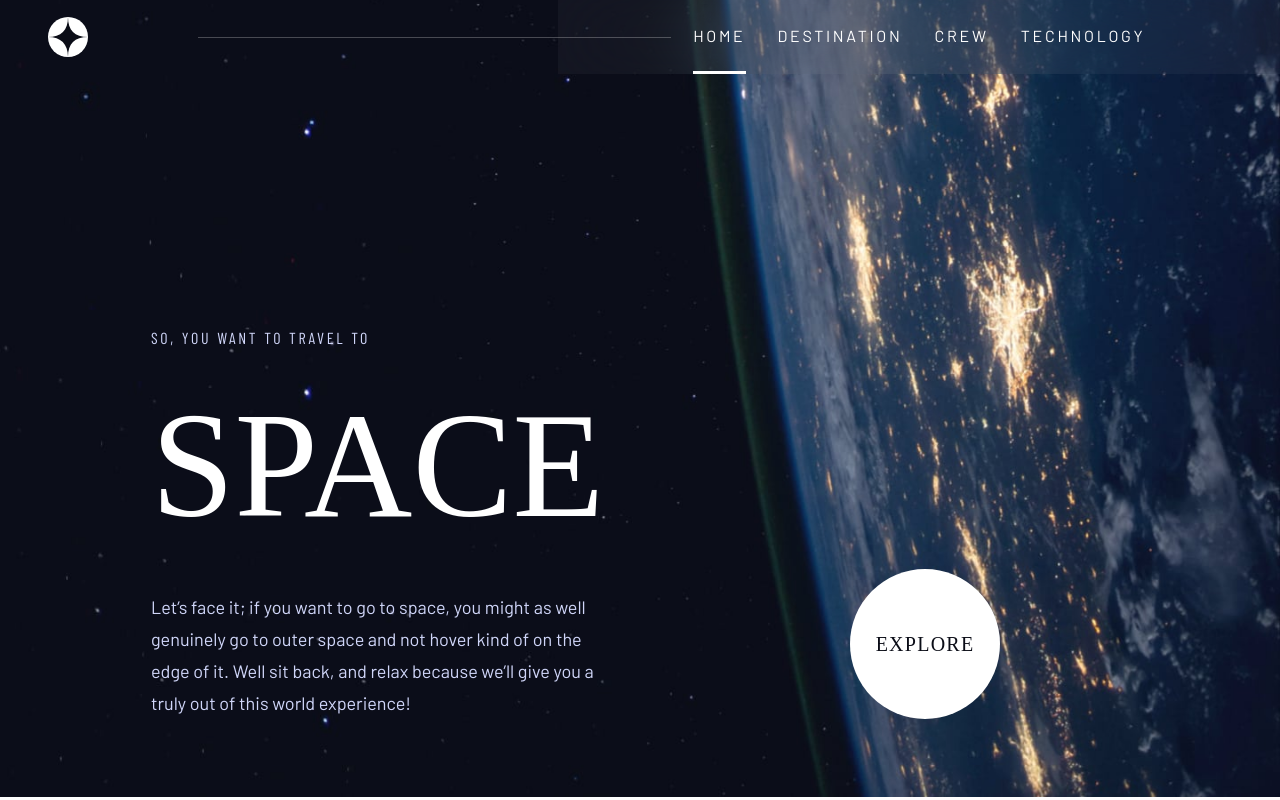
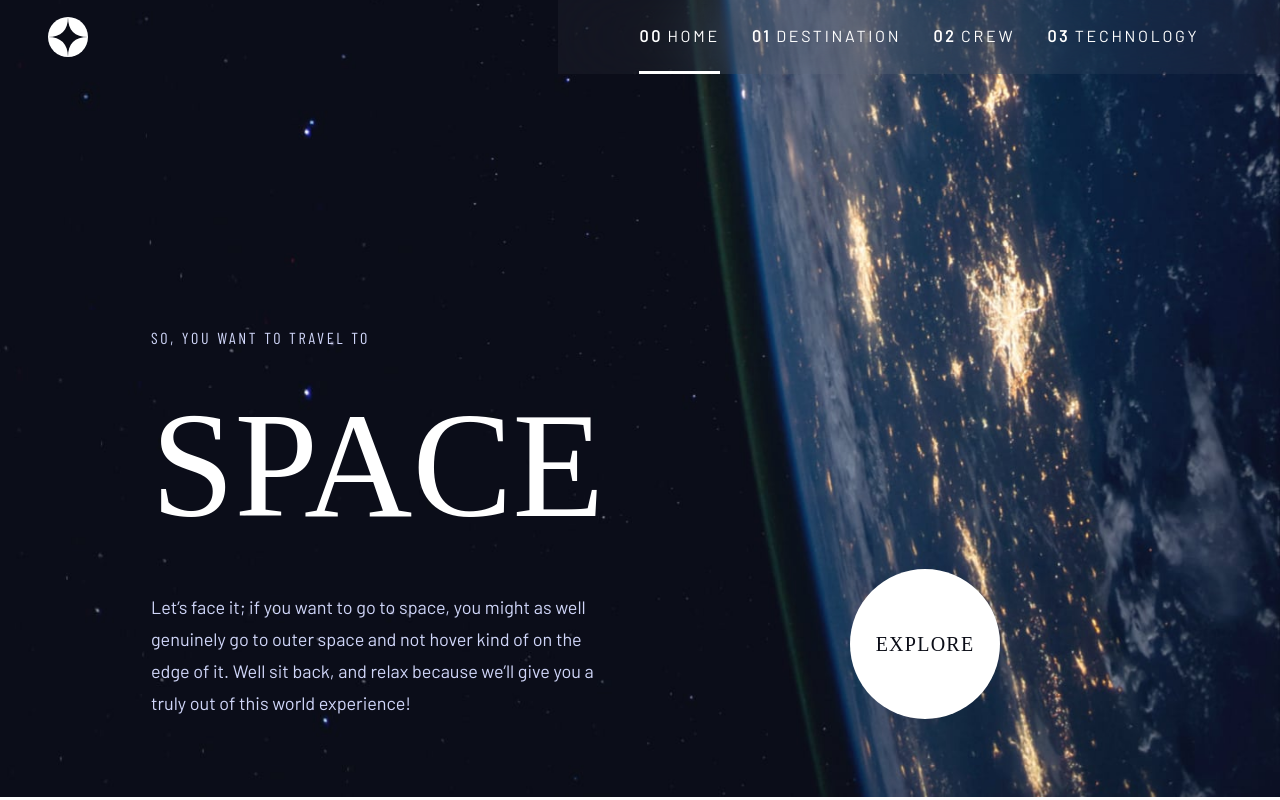
Before and after one commit to jamesekunola/space-tourist-website, a React (Create React App) app: page / in a window 1280 px wide. Shown: the top 800 px of the page. Built offline with nearby package versions, Linux system fonts and the light colour scheme; a web font is replaced by a local one.

Commit message:
fixed line overflow in navbar

```diff
--- a/src/component/navbar/navbar.css
+++ b/src/component/navbar/navbar.css
@@ -131,7 +131,6 @@ nav {
 }
 
 /* desktop screen size */
-
 @media screen and (min-width: 60rem) {
   /* .flex {
     justify-content: flex-starts;
@@ -142,10 +141,23 @@ nav {
     justify-content: center;
   }
 
+  .links li a {
+    font-size: 16px;
+    letter-spacing: 2.7px;
+    margin: 0 1rem;
+    display: flex;
+  }
+
+  .nav__link__num {
+    display: block;
+  }
+}
+
+@media screen and (min-width: 1295px) {
   .nav__line {
     display: block;
     position: absolute;
-    width: 473px;
+    width: 35%;
     height: 1px;
     left: 9.37rem;
     mix-blend-mode: normal;
@@ -153,10 +165,4 @@ nav {
     background: var(--Clr-white);
     z-index: 1;
   }
-
-  .links li a {
-    font-size: 16px;
-    letter-spacing: 2.7px;
-    margin: 0 1rem;
-  }
 }
--- a/src/index.css
+++ b/src/index.css
@@ -28,7 +28,6 @@ h1 {
 }
 
 h2 {
-  /* moon */
   font-family: "Bellefair", serif;
   font-size: 3.5rem;
   font-weight: 400;
@@ -37,7 +36,6 @@ h2 {
 }
 
 h3 {
-  /* Douglas Hurley  lunch vehicle*/
   font-family: "Bellefair", serif;
   font-size: 1.5rem;
   font-weight: 400;
@@ -45,7 +43,6 @@ h3 {
 }
 
 h4 {
-  /* avg distance */
   font-family: Barlow Condensed;
   font-size: 0.88rem;
   font-weight: 400;
```
